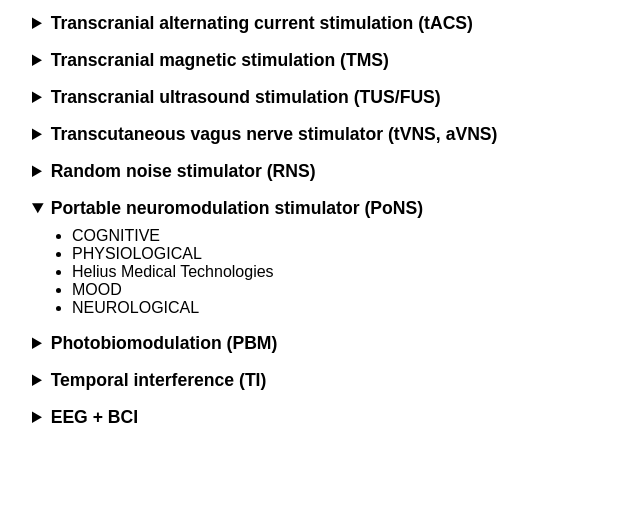
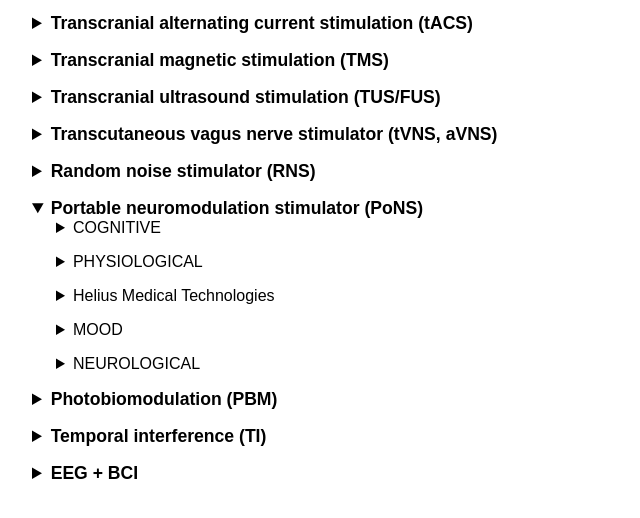
Before and after one commit to meiMasse/consumerDevicePage, a plain HTML site: page productList.html in a window 1280 px wide. Both pictures are taken after a click on the heading "Portable neuromodulation stimulator (PoNS)". Shown: the part 114-632 px from the top of the page, without its empty margins (0-640 px from the left). Drawn offline with Linux system fonts and the light colour scheme.

Commit message:
proper nesting of subtitles

```diff
--- a/productList.html
+++ b/productList.html
@@ -11,6 +11,8 @@
         .note { color: #b00; font-size: 0.95em; margin-left: 1em; }
         a { color: #0645ad; text-decoration: none; }
         a:hover { text-decoration: underline; }
+        .subcategory summary { font-size: 1em; font-weight: normal; }
+        .subcategory { margin-left: 1.5em; margin-bottom: 0.5em; }
     </style>
 </head>
 <body>
@@ -18,113 +20,124 @@
 
     <details>
         <summary>Transcranial direct current stimulation (tDCS)</summary>
-        <ul>
-            <li>COGNITIVE</li>
-            <li>
-                The Brain Driver: <a href="https://thebraindriver.com/" target="_blank">https://thebraindriver.com/</a>
+        <div class="subcategory">
+            <details>
+                <summary>COGNITIVE</summary>
+                <div>The Brain Driver</div>
+                <a href="https://thebraindriver.com/" target="_blank">https://thebraindriver.com/</a>
                 <span class="note">- FRAUDULENT, no evidence of effectiveness</span>
-            </li>
-            <li>PHYSIOLOGICAL</li>
-            <li>MOOD</li>
-            <li>NEUROLOGICAL</li>
-        </ul>
+            </details>
+            <details>
+                <summary>PHYSIOLOGICAL</summary>
+                <!-- No extra content -->
+            </details>
+            <details>
+                <summary>MOOD</summary>
+                <!-- No extra content -->
+            </details>
+            <details>
+                <summary>NEUROLOGICAL</summary>
+                <!-- No extra content -->
+            </details>
+        </div>
     </details>
 
     <details>
         <summary>Transcranial alternating current stimulation (tACS)</summary>
-        <ul>
-            <li>COGNITIVE</li>
-            <li>PHYSIOLOGICAL</li>
-            <li>MOOD</li>
-            <li>NEUROLOGICAL</li>
-        </ul>
+        <div class="subcategory">
+            <details><summary>COGNITIVE</summary></details>
+            <details><summary>PHYSIOLOGICAL</summary></details>
+            <details><summary>MOOD</summary></details>
+            <details><summary>NEUROLOGICAL</summary></details>
+        </div>
     </details>
 
     <details>
         <summary>Transcranial magnetic stimulation (TMS)</summary>
-        <ul>
-            <li>COGNITIVE</li>
-            <li>PHYSIOLOGICAL</li>
-            <li>MOOD</li>
-            <li>NEUROLOGICAL</li>
-        </ul>
+        <div class="subcategory">
+            <details><summary>COGNITIVE</summary></details>
+            <details><summary>PHYSIOLOGICAL</summary></details>
+            <details><summary>MOOD</summary></details>
+            <details><summary>NEUROLOGICAL</summary></details>
+        </div>
     </details>
 
     <details>
         <summary>Transcranial ultrasound stimulation (TUS/FUS)</summary>
-        <ul>
-            <li>COGNITIVE</li>
-            <li>PHYSIOLOGICAL</li>
-            <li>MOOD</li>
-            <li>NEUROLOGICAL</li>
-        </ul>
+        <div class="subcategory">
+            <details><summary>COGNITIVE</summary></details>
+            <details><summary>PHYSIOLOGICAL</summary></details>
+            <details><summary>MOOD</summary></details>
+            <details><summary>NEUROLOGICAL</summary></details>
+        </div>
     </details>
 
     <details>
         <summary>Transcutaneous vagus nerve stimulator (tVNS, aVNS)</summary>
-        <ul>
-            <li>COGNITIVE</li>
-            <li>PHYSIOLOGICAL</li>
-            <li>MOOD</li>
-            <li>NEUROLOGICAL</li>
-            <li>GammaCore <span class="note">- PROVEN</span></li>
-            <li>NEMOS <span class="note">- PROVEN</span></li>
-        </ul>
+        <div class="subcategory">
+            <details><summary>COGNITIVE</summary></details>
+            <details><summary>PHYSIOLOGICAL</summary></details>
+            <details><summary>MOOD</summary></details>
+            <details><summary>NEUROLOGICAL</summary></details>
+            <details><summary>GammaCore</summary><span class="note">- PROVEN</span></details>
+            <details><summary>NEMOS</summary><span class="note">- PROVEN</span></details>
+        </div>
     </details>
 
     <details>
         <summary>Random noise stimulator (RNS)</summary>
-        <ul>
-            <li>COGNITIVE</li>
-            <li>PHYSIOLOGICAL</li>
-            <li>MOOD</li>
-            <li>NEUROLOGICAL</li>
-        </ul>
+        <div class="subcategory">
+            <details><summary>COGNITIVE</summary></details>
+            <details><summary>PHYSIOLOGICAL</summary></details>
+            <details><summary>MOOD</summary></details>
+            <details><summary>NEUROLOGICAL</summary></details>
+        </div>
     </details>
 
     <details>
         <summary>Portable neuromodulation stimulator (PoNS)</summary>
-        <ul>
-            <li>COGNITIVE</li>
-            <li>PHYSIOLOGICAL</li>
-            <li>Helius Medical Technologies</li>
-            <li>MOOD</li>
-            <li>NEUROLOGICAL</li>
-        </ul>
+        <div class="subcategory">
+            <details><summary>COGNITIVE</summary></details>
+            <details><summary>PHYSIOLOGICAL</summary></details>
+            <details><summary>Helius Medical Technologies</summary></details>
+            <details><summary>MOOD</summary></details>
+            <details><summary>NEUROLOGICAL</summary></details>
+        </div>
     </details>
 
     <details>
         <summary>Photobiomodulation (PBM)</summary>
-        <ul>
-            <li>COGNITIVE</li>
-            <li>PHYSIOLOGICAL</li>
-            <li>MOOD</li>
-            <li>NEUROLOGICAL</li>
-        </ul>
+        <div class="subcategory">
+            <details><summary>COGNITIVE</summary></details>
+            <details><summary>PHYSIOLOGICAL</summary></details>
+            <details><summary>MOOD</summary></details>
+            <details><summary>NEUROLOGICAL</summary></details>
+        </div>
     </details>
 
     <details>
         <summary>Temporal interference (TI)</summary>
-        <ul>
-            <li>COGNITIVE</li>
-            <li>PHYSIOLOGICAL</li>
-            <li>MOOD</li>
-            <li>NEUROLOGICAL</li>
-        </ul>
+        <div class="subcategory">
+            <details><summary>COGNITIVE</summary></details>
+            <details><summary>PHYSIOLOGICAL</summary></details>
+            <details><summary>MOOD</summary></details>
+            <details><summary>NEUROLOGICAL</summary></details>
+        </div>
     </details>
 
     <details>
         <summary>EEG + BCI</summary>
-        <ul>
-            <li>COGNITIVE</li>
-            <li>PHYSIOLOGICAL</li>
-            <li>
-                Ispsihand: <a href="https://www.neurolutions.com/get-ipsihand/" target="_blank">https://www.neurolutions.com/get-ipsihand/</a>
+        <div class="subcategory">
+            <details><summary>COGNITIVE</summary></details>
+            <details><summary>PHYSIOLOGICAL</summary></details>
+            <details>
+                <summary>Ispsihand</summary>
+                <a href="https://www.neurolutions.com/get-ipsihand/" target="_blank">https://www.neurolutions.com/get-ipsihand/</a>
                 <span class="note">- DUBIOUS</span>
-            </li>
-            <li>MOOD</li>
-            <li>NEUROLOGICAL</li>
-        </ul>
+            </details>
+            <details><summary>MOOD</summary></details>
+            <details><summary>NEUROLOGICAL</summary></details>
+        </div>
     </details>
 
 </body>
```
